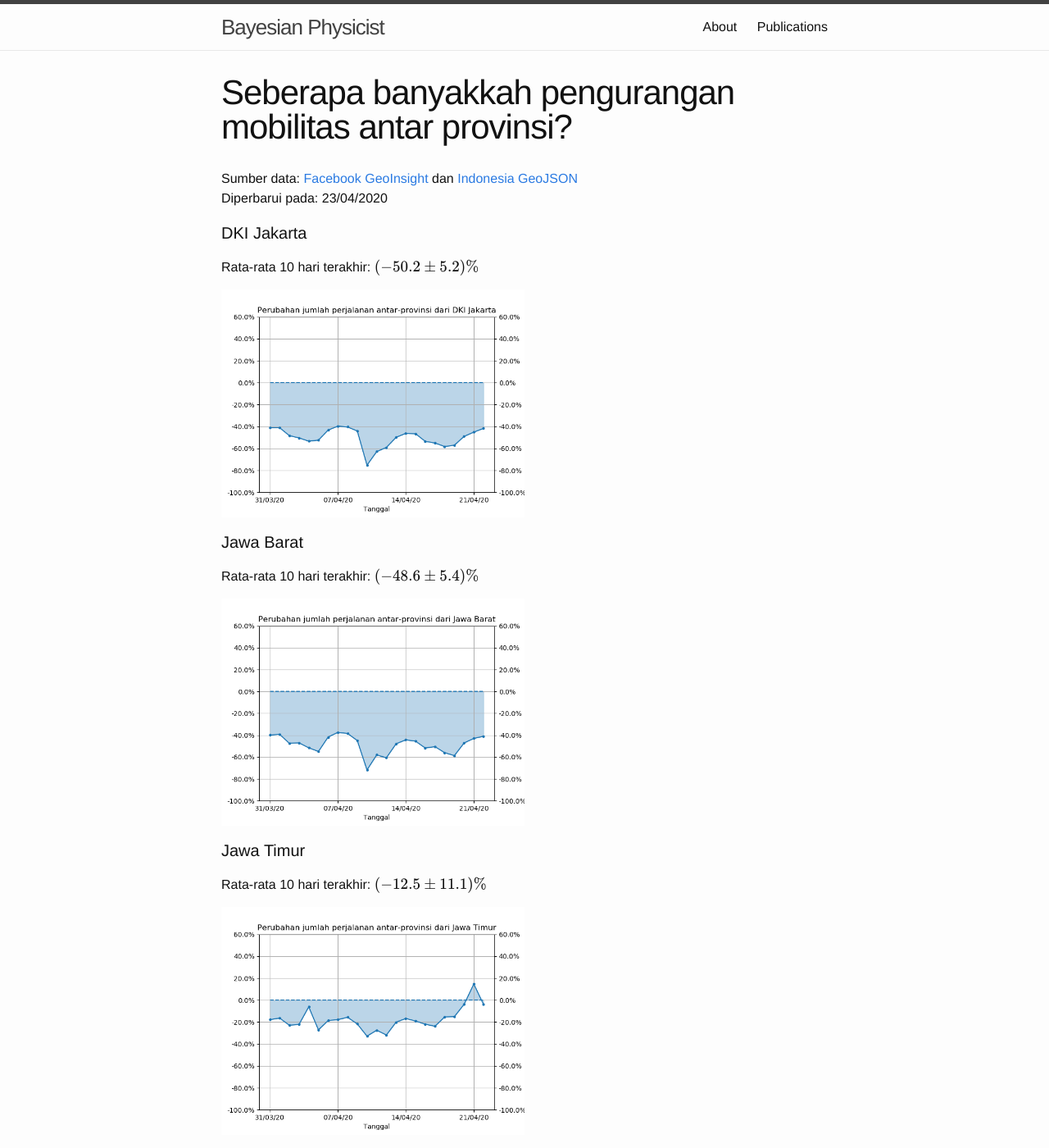
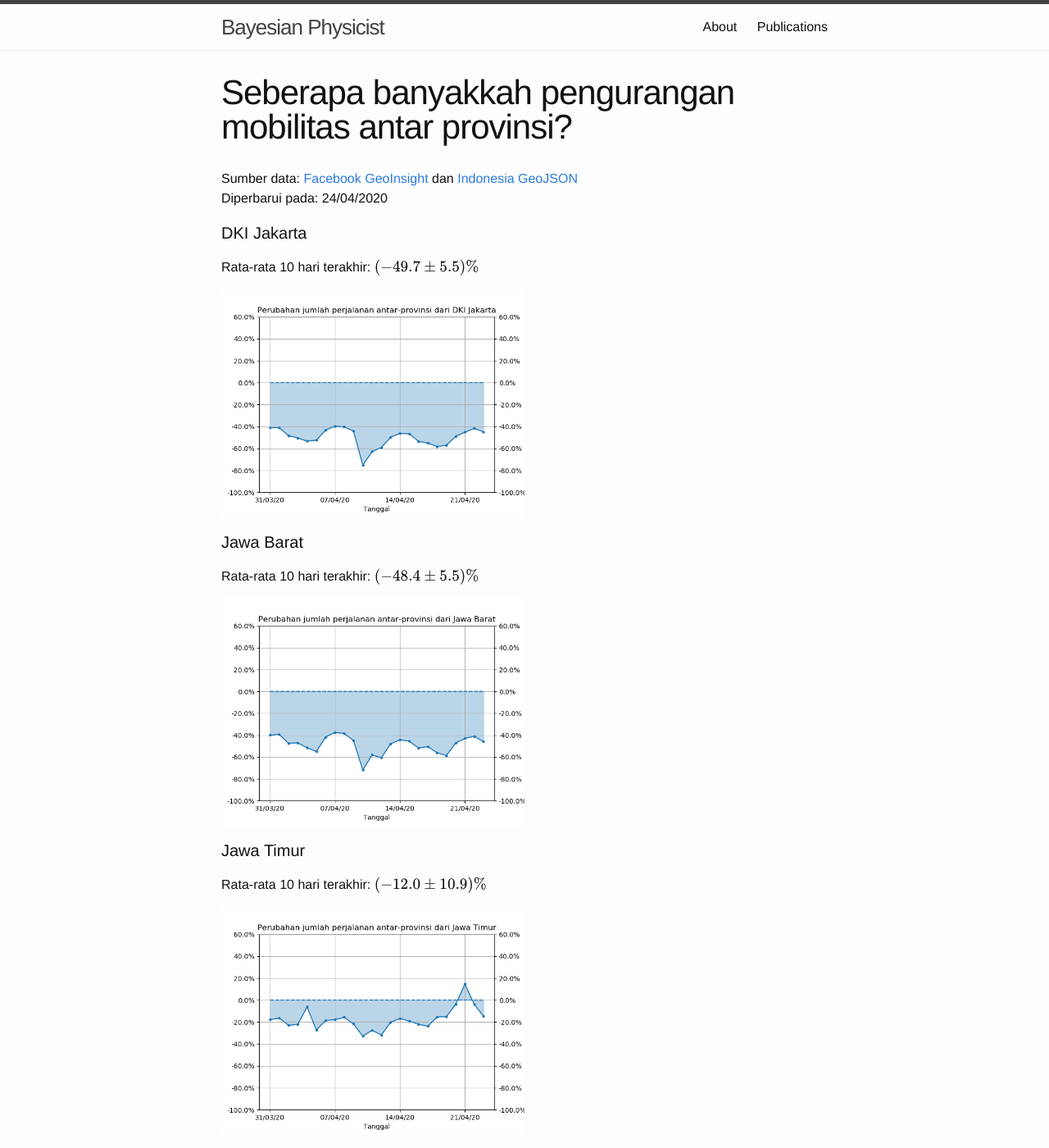
Before and after one commit to mfkasim1/mfkasim1.github.io, a Jekyll site: the page built from idcovid19-mobility.md, in a window 1280 px wide and 1400 px high. Shown: the whole window at 82% size. Built offline with Jekyll 4.4.1, drawn with Linux system fonts in a browser that asks for light colours; formulas are drawn with MathJax 3; some of the changed text lies outside the part shown.

Commit message:
Update mobility

```diff
--- a/idcovid19-mobility.md
+++ b/idcovid19-mobility.md
@@ -6,23 +6,23 @@ permalink: /idcovid19-mobility/
 ---
 
 Sumber data: [Facebook GeoInsight](https://www.facebook.com/geoinsights-portal/) dan [Indonesia GeoJSON](https://github.com/superpikar/indonesia-geojson) <br/>
-Diperbarui pada: 23/04/2020<br/>
+Diperbarui pada: 24/04/2020<br/>
 
 #### DKI Jakarta
 
-Rata-rata 10 hari terakhir: \\(\left(-50.2\pm 5.2\right)\%\\)
+Rata-rata 10 hari terakhir: \\(\left(-49.7\pm 5.5\right)\%\\)
 
 <img title="DKI Jakarta" src="{{ site.baseurl }}/assets/idcovid19-mobility/antar-provinsi_dari_dki_jakarta.png" width="50%"/>
 
 #### Jawa Barat
 
-Rata-rata 10 hari terakhir: \\(\left(-48.6\pm 5.4\right)\%\\)
+Rata-rata 10 hari terakhir: \\(\left(-48.4\pm 5.5\right)\%\\)
 
 <img title="Jawa Barat" src="{{ site.baseurl }}/assets/idcovid19-mobility/antar-provinsi_dari_jawa_barat.png" width="50%"/>
 
 #### Jawa Timur
 
-Rata-rata 10 hari terakhir: \\(\left(-12.5\pm 11.1\right)\%\\)
+Rata-rata 10 hari terakhir: \\(\left(-12.0\pm 10.9\right)\%\\)
 
 <img title="Jawa Timur" src="{{ site.baseurl }}/assets/idcovid19-mobility/antar-provinsi_dari_jawa_timur.png" width="50%"/>
 
@@ -34,6 +34,6 @@ Rata-rata 10 hari terakhir: \\(\left(-45.4\pm 10.5\right)\%\\)
 
 #### Jawa Tengah
 
-Rata-rata 10 hari terakhir: \\(\left(-29.2\pm 7.5\right)\%\\)
+Rata-rata 10 hari terakhir: \\(\left(-28.4\pm 8.4\right)\%\\)
 
 <img title="Jawa Tengah" src="{{ site.baseurl }}/assets/idcovid19-mobility/antar-provinsi_dari_jawa_tengah.png" width="50%"/>
```
Also changed, not shown: assets/idcovid19-mobility/antar-provinsi_dari_dki_jakarta.png, assets/idcovid19-mobility/antar-provinsi_dari_jawa_barat.png, assets/idcovid19-mobility/antar-provinsi_dari_jawa_tengah.png, assets/idcovid19-mobility/antar-provinsi_dari_jawa_timur.png, assets/idcovid19-mobility/antar-provinsi_dari_sulawesi_selatan.png.
